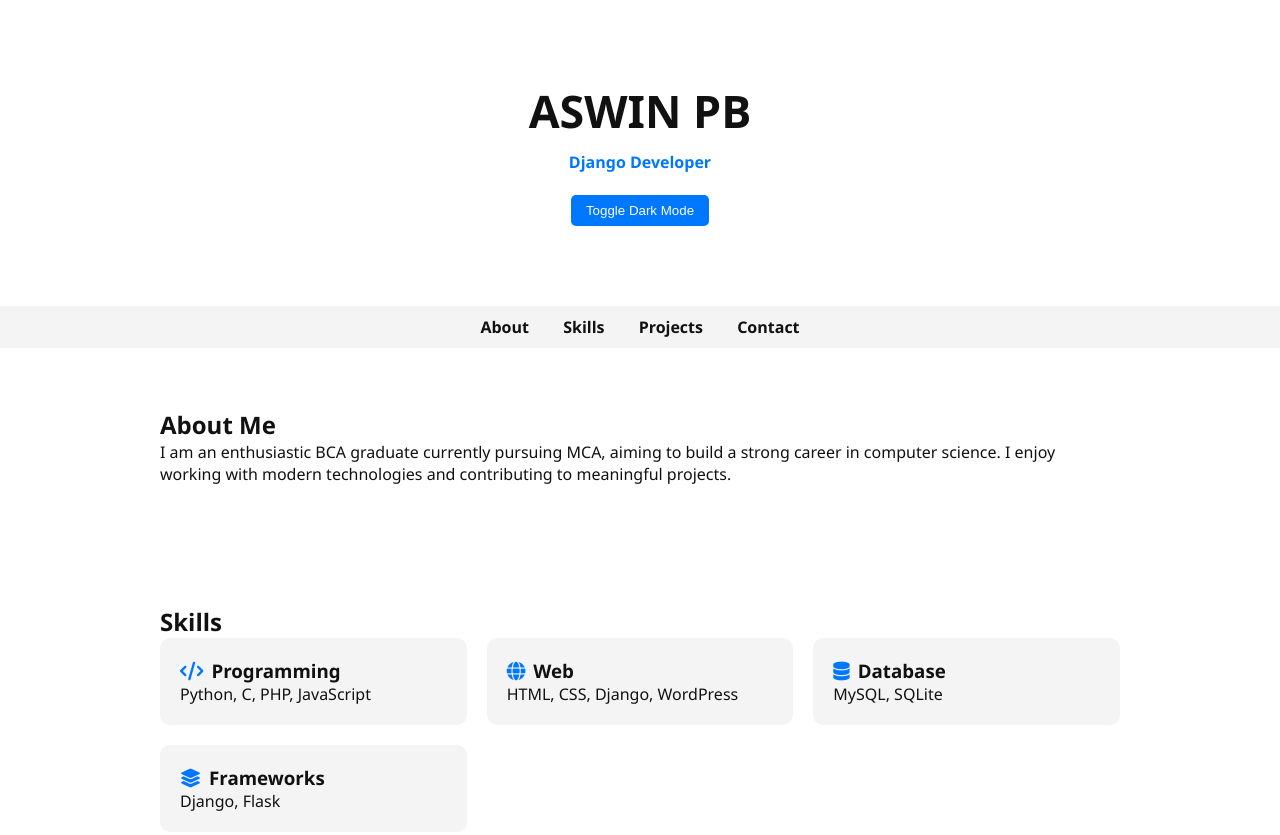
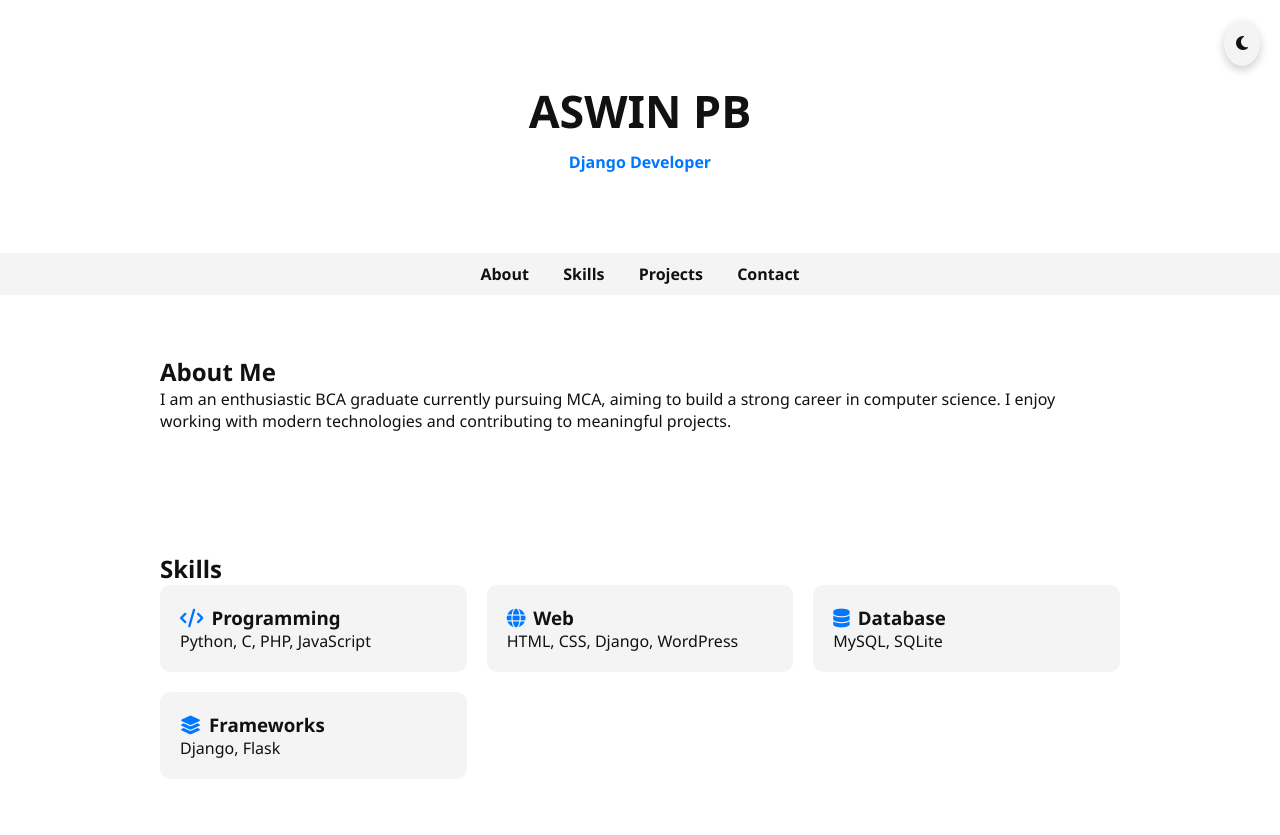
Before and after one commit to Aswinpb/portfolio, a plain HTML site: page index.html in a window 1280 px wide. Shown: the top 835 px of the page. Drawn offline with nearby package versions, Linux system fonts and the light colour scheme.

Commit message:
updated the portfolio darkmode button

```diff
--- a/index.html
+++ b/index.html
@@ -26,7 +26,31 @@ body.dark{
 }
 
 *{margin:0;padding:0;box-sizing:border-box;scroll-behavior:smooth;}
-body{font-family:Segoe UI, sans-serif;background:var(--bg);color:var(--text);transition:0.3s;}
+body{
+  font-family:Segoe UI, sans-serif;
+  background:var(--bg);
+  color:var(--text);
+  transition:0.3s;
+}
+
+/* Floating Theme Toggle */
+.theme-toggle{
+  position:fixed;
+  top:20px;
+  right:20px;
+  background:var(--card);
+  color:var(--text);
+  padding:12px;
+  border-radius:50%;
+  cursor:pointer;
+  box-shadow:0 4px 10px rgba(0,0,0,0.2);
+  z-index:1000;
+  transition:0.3s;
+}
+
+.theme-toggle:hover{
+  transform:scale(1.1);
+}
 
 header{
   text-align:center;
@@ -47,9 +71,18 @@ nav{
   padding:10px;
   text-align:center;
 }
-nav a{margin:0 15px;text-decoration:none;color:var(--text);font-weight:bold;}
+nav a{
+  margin:0 15px;
+  text-decoration:none;
+  color:var(--text);
+  font-weight:bold;
+}
 
-section{padding:60px 20px;max-width:1000px;margin:auto;}
+section{
+  padding:60px 20px;
+  max-width:1000px;
+  margin:auto;
+}
 
 .card{
   background:var(--card);
@@ -57,32 +90,38 @@ section{padding:60px 20px;max-width:1000px;margin:auto;}
   border-radius:10px;
   transition:0.3s;
 }
-.card:hover{transform:translateY(-8px) scale(1.02);}
-
-.grid{display:grid;grid-template-columns:repeat(auto-fit,minmax(250px,1fr));gap:20px;}
-
-button{
-  padding:8px 15px;
-  border:none;
-  background:var(--accent);
-  color:#fff;
-  cursor:pointer;
-  border-radius:5px;
+.card:hover{
+  transform:translateY(-8px) scale(1.02);
 }
 
-footer{text-align:center;padding:20px;}
+.grid{
+  display:grid;
+  grid-template-columns:repeat(auto-fit,minmax(250px,1fr));
+  gap:20px;
+}
 
-.icon{margin-right:8px;color:var(--accent);}
+footer{
+  text-align:center;
+  padding:20px;
+}
+
+.icon{
+  margin-right:8px;
+  color:var(--accent);
+}
 </style>
 </head>
 
 <body>
 
+<!-- Floating Toggle Button -->
+<div class="theme-toggle" onclick="toggleDark()">
+  <i class="fa-solid fa-moon" id="themeIcon"></i>
+</div>
+
 <header data-aos="fade-down">
   <h1>ASWIN PB</h1>
   <p id="typing"></p>
-  <br>
-  <button onclick="toggleDark()">Toggle Dark Mode</button>
 </header>
 
 <nav>
@@ -131,7 +170,6 @@ footer{text-align:center;padding:20px;}
 
 <section id="contact" data-aos="fade-up">
   <h2>Contact</h2>
-  <!--<p><i class="fa-solid fa-phone icon"></i>8589007204</p>-->
   <p><i class="fa-solid fa-envelope icon"></i>aswinpb100@gmail.com</p>
   <p><i class="fa-brands fa-linkedin icon"></i>linkedin.com/in/aswin-pb-281a3a276</p>
 </section>
@@ -144,11 +182,22 @@ footer{text-align:center;padding:20px;}
 <script>
 AOS.init({duration:1000});
 
+/* Dark Mode Toggle */
 function toggleDark(){
   document.body.classList.toggle("dark");
+
+  const icon = document.getElementById("themeIcon");
+
+  if(document.body.classList.contains("dark")){
+    icon.classList.remove("fa-moon");
+    icon.classList.add("fa-sun");
+  } else {
+    icon.classList.remove("fa-sun");
+    icon.classList.add("fa-moon");
+  }
 }
 
-// Typing Animation
+/* Typing Animation */
 const text = ["Python Developer","Django Developer","MCA Student"];
 let i=0, j=0, current="", isDeleting=false;
 
```
